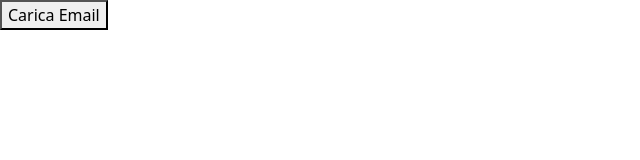
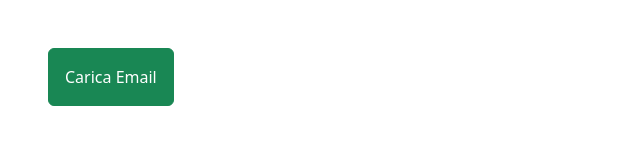
Before and after one commit to Matteo0421/-vue-email-list, a plain HTML site: page index.html in a window 1280 px wide. Shown: the whole page, without its empty margins (0-640 px from the left). Drawn offline with nearby package versions, Linux system fonts and the light colour scheme.

Commit message:
[add]css

```diff
--- a/index.html
+++ b/index.html
@@ -25,8 +25,8 @@
 <body>
 
   <!-- scrivere tutto il codice dentro a app -->
-  <div id="app">
-    <button @click="getApis">Carica Email</button>
+  <div  id="app">
+    <button  class="btn btn-success  p-3  m-5   " @click="getApis">Carica Email</button>
     <ul>
       <li v-for="(email, index) in emails" :key="index">{{ email }}</li>
     </ul>
```
